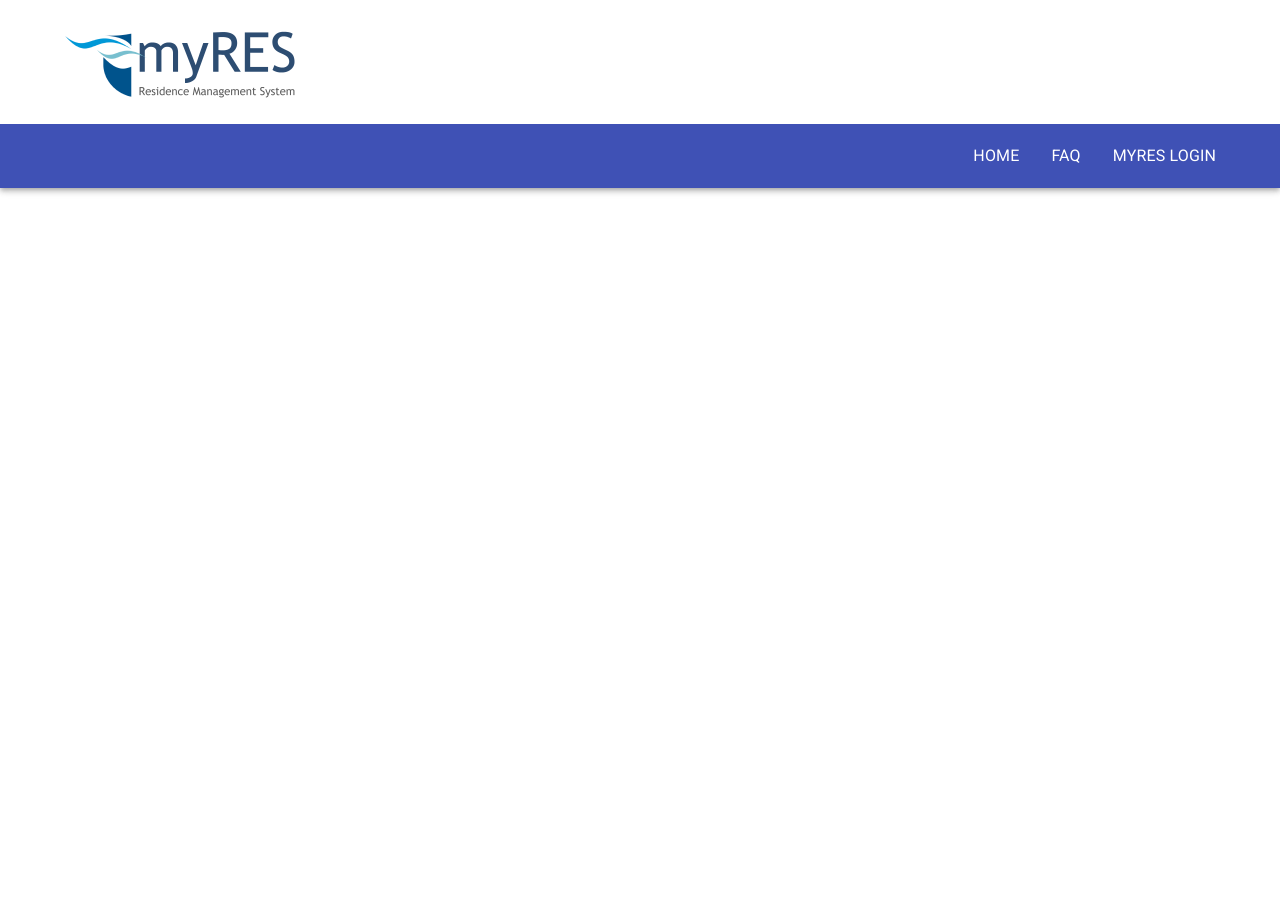
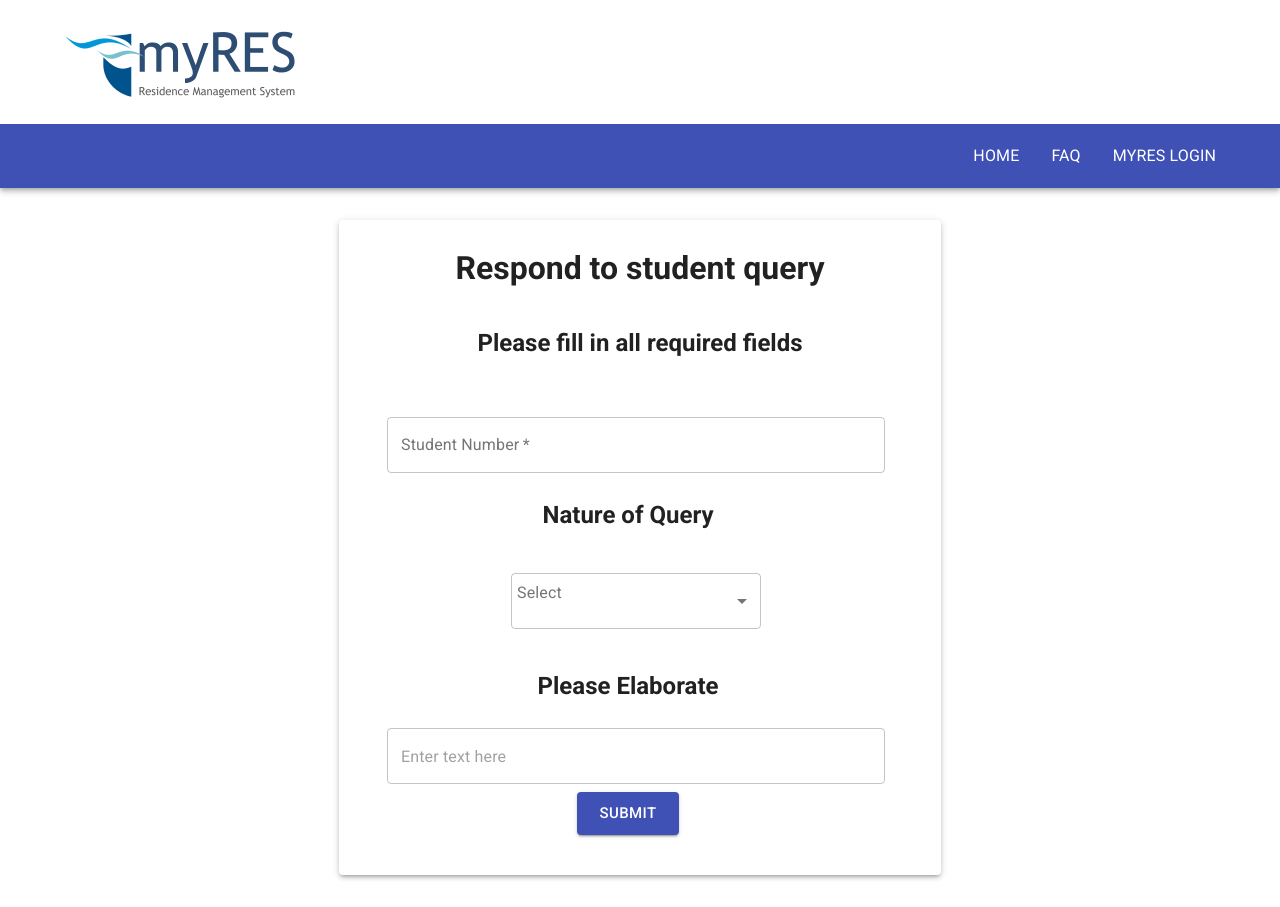
Before and after one commit to be-charles/ResidenceManagementSystemFront, a React (Create React App) app: page /StaffQueryResponse in a window 1280 px wide. Before the commit the page ends 800 px from the top, so only its background shows below. Built offline with nearby package versions, Linux system fonts and the light colour scheme.

Commit message:
StaffQueries

```diff
--- a/src/App/App.js
+++ b/src/App/App.js
@@ -23,6 +23,7 @@ import CityEdgeResidence from '../CityEdgeResidence';
 import HanovorResince from '../HanovorResince';
 import CatsvilleResidence from '../CatsvilleResidence';
 import ManageStaff from '../ManageStaff';
+import StaffQueryResponse from '../StaffQueryResponse';
 
 function App() {
   //LOGIN CHECK
@@ -77,6 +78,7 @@ function App() {
           {/* For Staff and Students*/}
           <Route path="/ManageStudents" exact render={props => (<ManageStudents />)} />
           <Route path="/ManageStaff" exact render={props => (<ManageStaff />)} />
+          <Route path="/StaffQueryResponse" exact render={props => (<StaffQueryResponse />)} />
 
         </Switch>
       </div>
--- a/src/StaffQuery.js
+++ b/src/StaffQuery.js
@@ -6,56 +6,12 @@ import List from '@material-ui/core/List';
 import ListItem from '@material-ui/core/ListItem';
 import ListItemIcon from '@material-ui/core/ListItemIcon';
 import ListItemText from '@material-ui/core/ListItemText';
-import Collapse from '@material-ui/core/Collapse';
 import InboxIcon from '@material-ui/icons/MoveToInbox';
 import DraftsIcon from '@material-ui/icons/Drafts';
 import SendIcon from '@material-ui/icons/Send';
-import ExpandLess from '@material-ui/icons/ExpandLess';
-import ExpandMore from '@material-ui/icons/ExpandMore';
-import StarBorder from '@material-ui/icons/StarBorder';
-
-import PropTypes from 'prop-types';
-import Typography from '@material-ui/core/Typography';
-import Box from '@material-ui/core/Box';
 
 
-function TabPanel(props) {
-
-  const { children, value, index, ...other } = props;
-
-return (
-  <div
-    role="tabpanel"
-    hidden={value !== index}
-    id={`vertical-tabpanel-${index}`}
-    aria-labelledby={`vertical-tab-${index}`}
-    {...other}
-  >
-    {value === index && (
-      <Box p={3}>
-        <Typography>{children}</Typography>
-      </Box>
-    )}
-  </div>
-
-);
-
-}
-
-TabPanel.propTypes = {
-children: PropTypes.node,
-index: PropTypes.any.isRequired,
-value: PropTypes.any.isRequired,
-};
-
-function a11yProps(index) {
-return {
-  id: `vertical-tab-${index}`,
-  'aria-controls': `vertical-tabpanel-${index}`,
-};
-}
-
-
+function StaffQuery() {
 const useStyles = makeStyles((theme) => ({
   root: {
     width: '100%',
@@ -82,19 +38,16 @@ const useStyles = makeStyles((theme) => ({
 
 }));
 
-function StaffQuery() {
-  const classes = useStyles();
   const [open, setOpen] = React.useState(true);
-  const [value, setValue] = React.useState(0);
-
   const handleClick = () => {
     setOpen(!open);
+  };
+
+  function ListItemLink(props) {
+    return <ListItem button component="a" {...props} />;
   }
 
-  const handleChange = (event, newValue) => {
-    setValue(newValue);
-
-  };
+  const classes = useStyles();
 
   return (
     <div>
@@ -119,24 +72,17 @@ function StaffQuery() {
           <DraftsIcon />
         </ListItemIcon>
         <ListItemText primary="Drafts" />
+        <ListItemLink href="http://localhost:6677/StaffQueryResponse">
+</ListItemLink>
       </ListItem>
       <ListItem button onClick={handleClick}>
         <ListItemIcon>
           <InboxIcon />
         </ListItemIcon>
         <ListItemText primary="Inbox" />
-        {open ? <ExpandLess /> : <ExpandMore />}
+        <ListItemLink href="http://localhost:8080/query/all"></ListItemLink>
+
       </ListItem>
-      <Collapse in={open} timeout="auto" unmountOnExit>
-        <List component="div" disablePadding>
-          <ListItem button className={classes.nested}>
-            <ListItemIcon>
-              <StarBorder />
-            </ListItemIcon>
-            <ListItemText primary="Starred" />
-          </ListItem>
-        </List>
-      </Collapse>
     </List>
 </div>
   );
--- /dev/null
+++ b/src/StaffQueryResponse.js
@@ -0,0 +1,145 @@
+import React, { useState, useEffect } from 'react';
+import axios from 'axios';
+//import Container from '@material-ui/core/Container';
+import { Button, Container, TextField, Typography, makeStyles, Paper } from '@material-ui/core';
+import InputLabel from '@material-ui/core/InputLabel';
+import MenuItem from '@material-ui/core/MenuItem';
+import FormControl from '@material-ui/core/FormControl';
+import Select from '@material-ui/core/Select';
+import { useForm, Controller } from "react-hook-form";
+import { useHistory } from "react-router-dom";
+
+//Create Component
+const useStyles = makeStyles((theme) => ({
+  form: {
+    padding: theme.spacing(4),
+    paddingRight: theme.spacing(7),
+  },
+  container: {
+    maxWidth: 650
+  },
+  submit: {},
+  paper: {
+    marginTop: theme.spacing(4),
+    marginBottom: theme.spacing(4),
+    padding: theme.spacing(1),
+    display: 'flex',
+    overflow: 'hidden',
+    flexDirection: 'column',
+    minHeight: 200,
+  },
+  formControl: {
+    margin: theme.spacing(2),
+    minWidth: 250,
+  }
+}));
+
+//Create Component
+const Create = () => {
+  const history = useHistory();   //We'll use history later to redirect to another page
+  const classes = useStyles();    //This variable contains all our css classes
+  const { register, handleSubmit, control } = useForm();   //Form validation
+  const onSubmit = data => {
+    axios.post("http://localhost:8080/complaint/create", data)
+      .then((response) => {
+        console.log(data);
+        console.log(response);
+        //Redirect to another page or do something else here to indicate the request was successful
+        //such as creating a diolg box
+        history.push("/");
+      })
+      .catch((error) => {
+        console.log(error);
+      });
+  }
+
+  const [query, setQuery] = React.useState('');
+
+  const handleChange = (event) => {
+    setQuery(event.target.value);
+  };
+
+  //Formatted response
+  return (
+    <>
+      <Container component="main" className={classes.container}>
+        <Paper className={classes.paper} elevation={3}>
+          <h1>Respond to student query</h1>
+          <h2>Please fill in all required fields </h2>
+
+          <form className={classes.form} noValidate onSubmit={handleSubmit(onSubmit)}>
+
+            <TextField
+              inputRef={register}
+              id="studNum"
+              name="studNum"
+              label="Student Number"
+              required
+              style={{ margin: 8 }}
+              fullWidth
+              placeholder="Enter text here"
+              multiline
+              variant="outlined"
+            />
+
+
+            <h2>Nature of Query</h2>
+            <FormControl name="nature" variant="outlined" className={classes.formControl} inputRef={register}>
+              <InputLabel>Select</InputLabel>
+              <Controller name="nature" control={control} as={
+                <Select
+                  required
+                  id="nature"
+                  style={{ margin: 8 }}
+                  fullWidth
+                  value={query}
+                  onChange={handleChange}
+                  label="Select"
+                >
+                  <MenuItem value="">
+                    <em>None</em>
+                  </MenuItem>
+                  <MenuItem value="Complaint">Complaint</MenuItem>
+                  <MenuItem value="Question">Question</MenuItem>
+                  <MenuItem value="Suggestion">Suggestion</MenuItem>
+                </Select>
+              } />
+            </FormControl>
+            <h2>Please Elaborate</h2>
+            <TextField
+              inputRef={register}
+              required
+              fullWidth
+              name="description"
+              id="description"
+              style={{ margin: 8 }}
+              placeholder="Enter text here"
+              multiline
+              variant="outlined"
+            />
+            <Button
+              type="submit"
+              size="large"
+              variant="contained"
+              color="primary"
+              placeholder="Enter text here"
+              className={classes.submit}
+            > Submit </Button>
+          </form>
+        </Paper>
+      </Container>
+    </>
+  );
+};
+
+
+function StaffQueryResponse() {
+  return (
+    <>
+
+      <Create />
+    </>
+  );
+}
+
+export default StaffQueryResponse;
```
Also changed, not shown: 1 other file (tests, documents, lock files or other folders).
